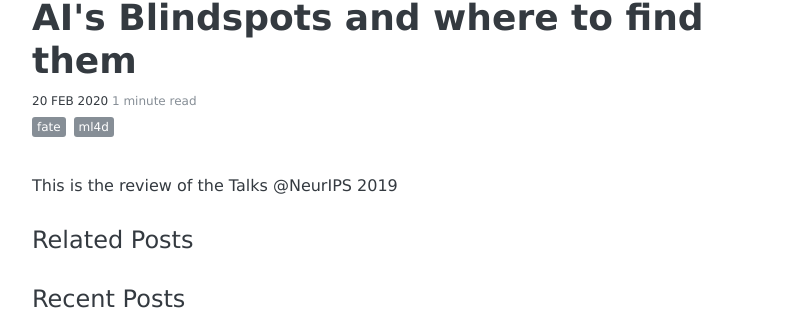
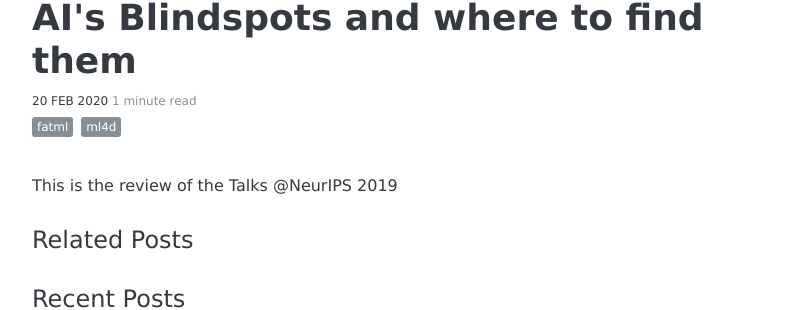
Before and after one commit to sullamij/sullamij.research.github.io, a Jekyll site: the page built from _posts/2020-02-20-AI's Blindspots and where to find them.md, in a window 1280 px wide. Shown: the part 194-504 px from the top of the page, without its empty margins (240-1039 px from the left). Built offline with Jekyll 4.4.1, drawn with Linux system fonts in a browser that asks for light colours; some web fonts are replaced; comment, search, counter and statistics services are not loaded.

Commit message:
Update 2020-02-20-AI's Blindspots and where to find them.md

```diff
--- a/_posts/2020-02-20-AI's Blindspots and where to find them.md
+++ b/_posts/2020-02-20-AI's Blindspots and where to find them.md
@@ -3,9 +3,9 @@ layout: post
 title: "AI's Blindspots and where to find them"
 comments: true
 description: "AI's Blindspots, FATE"
-categories: [FATE_Talks]
+categories: [Talks_Review]
 tags:
-- FATE
+- FATML
 - ML4D
 ---
 
```
